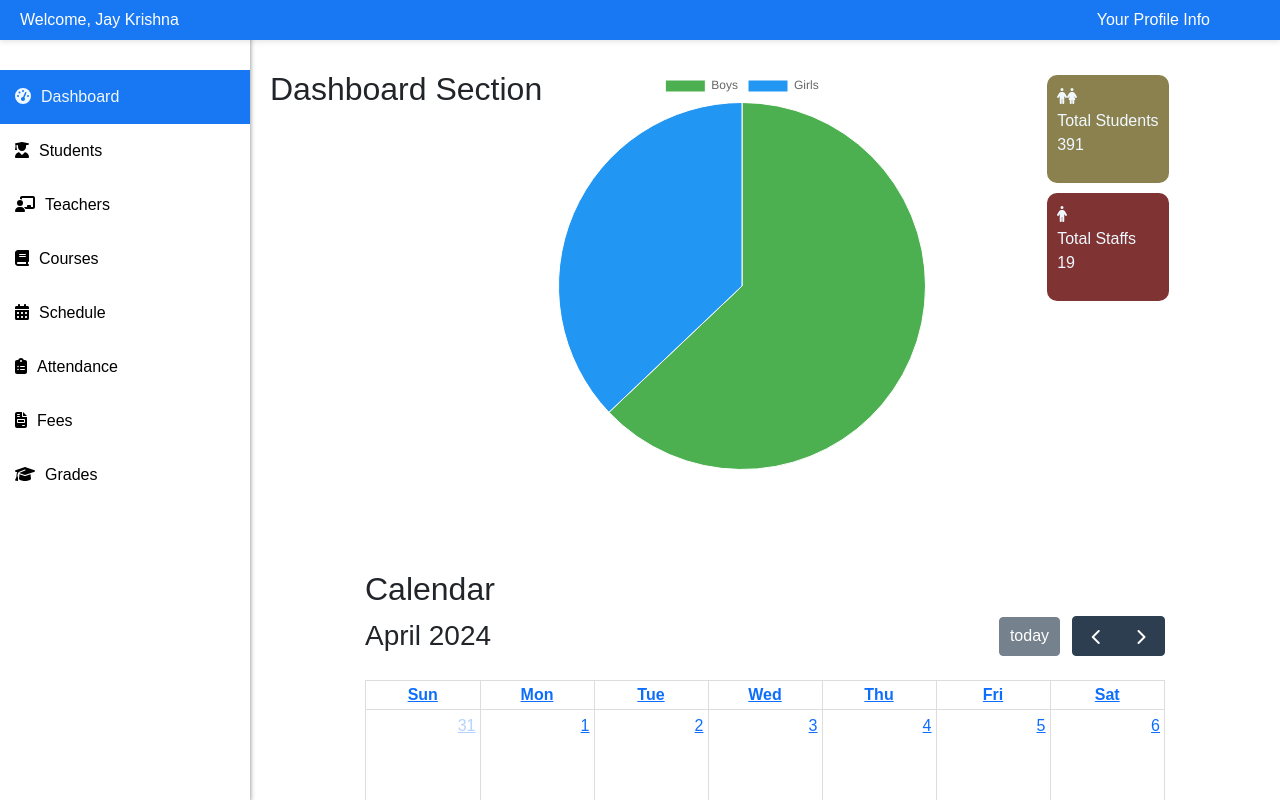
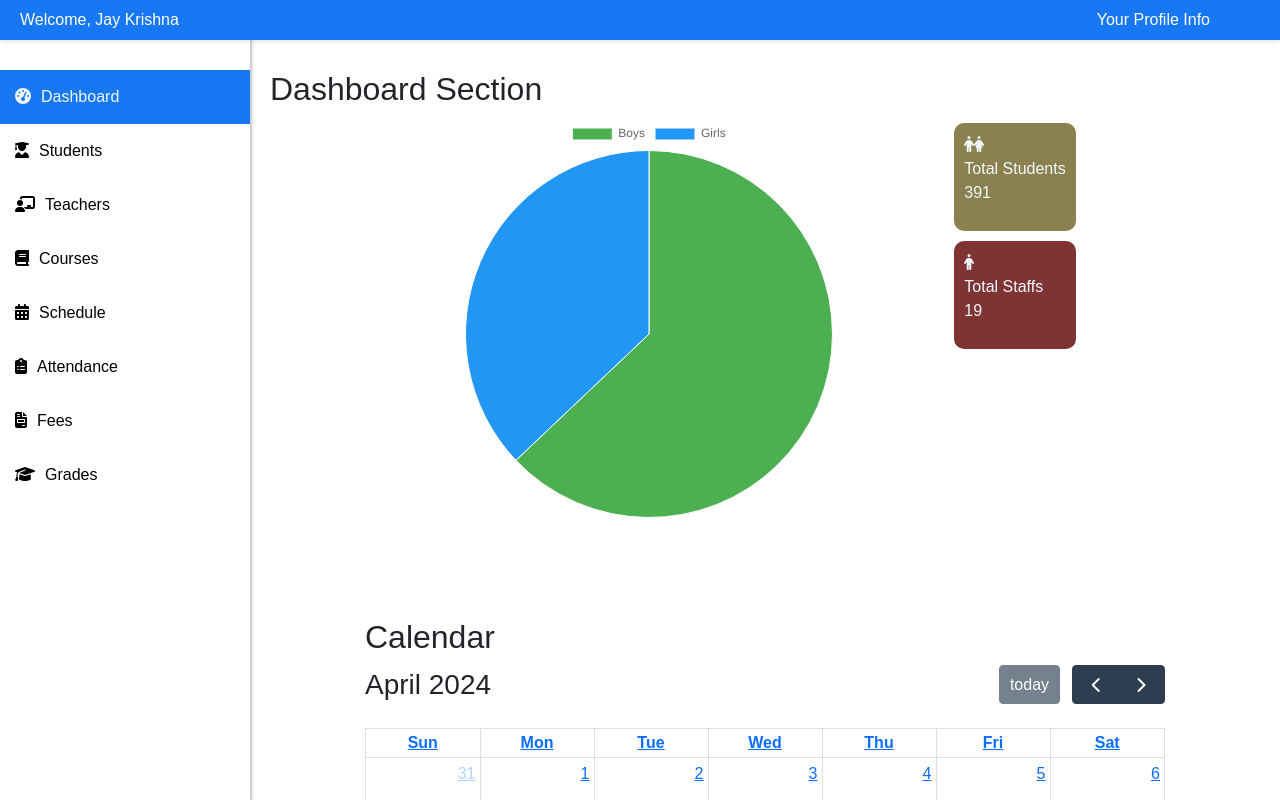
Before and after one commit to JayKrishnaMandal/schoolmanagement, a React (Vite) app: page / in a window 1280 px wide. Shown: the top 800 px of the page. Built offline with nearby package versions, Linux system fonts and the light colour scheme.

Commit message:
updated css

```diff
--- a/src/index.css
+++ b/src/index.css
@@ -40,8 +40,10 @@ color:aliceblue;
         }
 
     .chartdiv{
+        margin-top: 10px;
         display: flex;
         flex-direction: row;
+       justify-content: center;
 
     }
     .outer-box{
--- a/src/pages/DashboardSection.tsx
+++ b/src/pages/DashboardSection.tsx
@@ -24,8 +24,8 @@ const DashboardSection: React.FC = () => {
 
   return (
     <>
+      <h2>Dashboard Section</h2>
       <div className="chartdiv">
-        <h2>Dashboard Section</h2>
         <div style={{ textAlign: "center" }}>
           <PieChart data={data} />
         </div>
```
